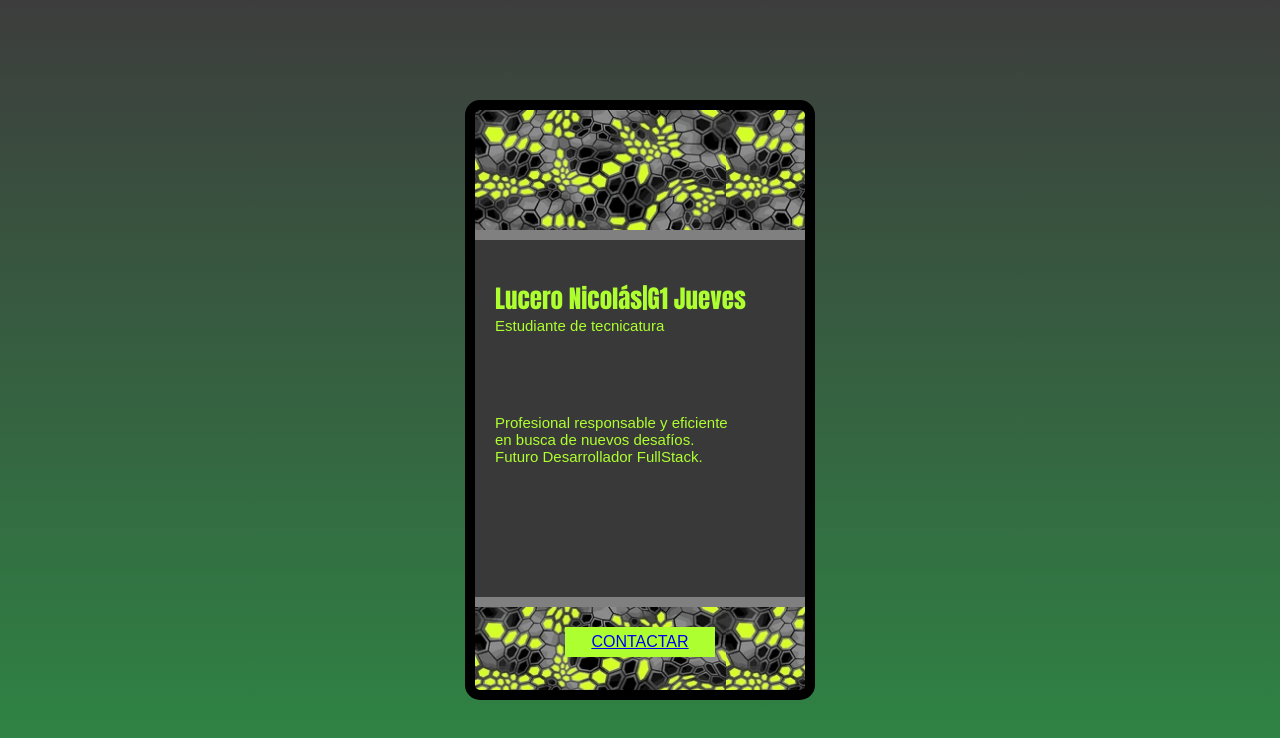
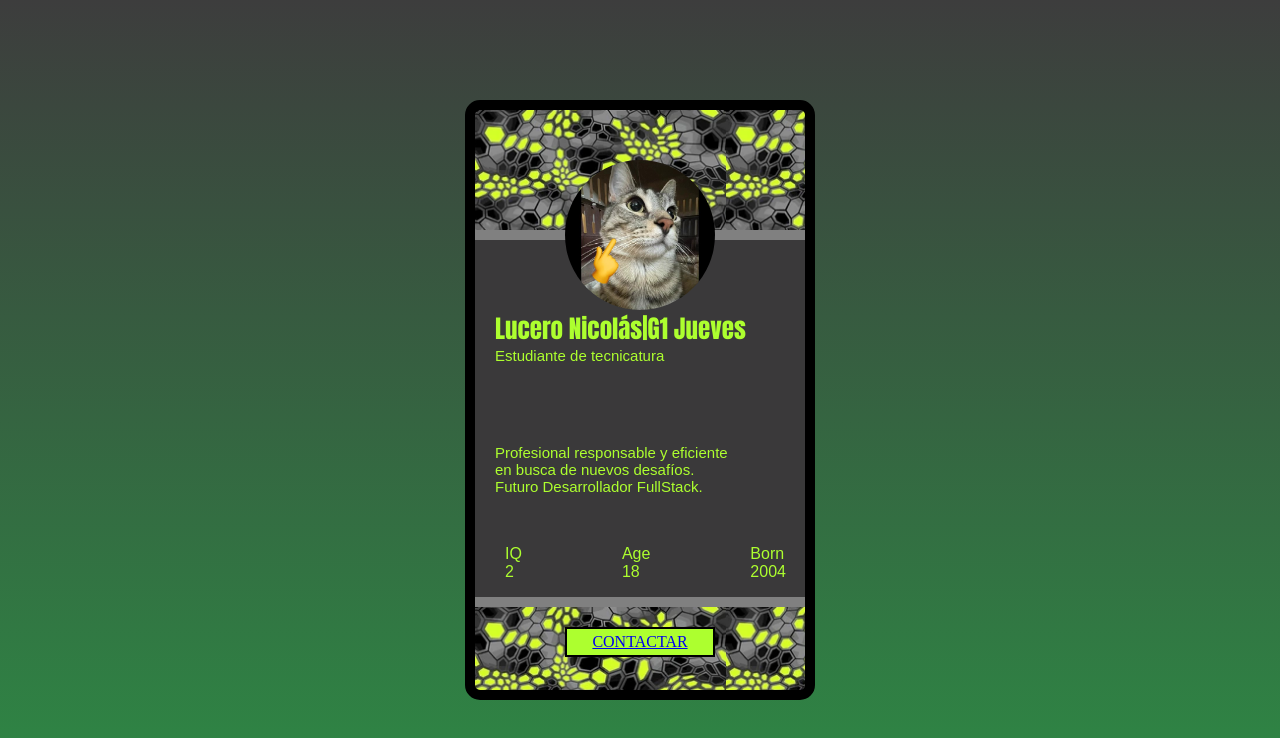
Before and after one commit to KoichiOhMaiGaa/Evaluacion02-05-24, a plain HTML site: page index.html in a window 1280 px wide. Drawn offline with Linux system fonts and the light colour scheme.

Commit message:
watashi no na wa kira yoshikage, nenre sanjuu sansai

```diff
--- a/css/harryEstilos.css
+++ b/css/harryEstilos.css
@@ -46,7 +46,7 @@ body {
         color: greenyellow;
 
         .titulo {
-            padding-top: 40px;
+            padding-top: 70px;
             padding-left: 20px;
             font-size: 25px;
             font-family: Impact, Haettenschweiler, 'Arial Narrow Bold', sans-serif;
@@ -61,16 +61,28 @@ body {
             padding-left: 20px;
             font-size: 15px;
         }
+        .data{
+            display: flex;
+
+            gap: 40px;
+            .datazo{
+                padding-top: 20px;
+                margin: 30px;
+            }
+        }
+
 
     }
-
     .icono {
+        z-index: 1;
         position: absolute;
         width: auto;
         height: 150px;
-        margin-top: 40%;
+        margin-top: 15%;
         border-radius: 50%;
     }
+
+
 
     .boton {
         display: grid;
@@ -79,6 +91,8 @@ body {
         height: 30px;
         width: 150px;
         color: white;
+        font-family: 'Times New Roman', Times, serif !important;
+        border: solid 2px black;
         background-color: greenyellow;
     }
 }
--- a/index.html
+++ b/index.html
@@ -11,14 +11,21 @@
 <body>
     <div class="container">
         <article class="tarjeta">
-            <div class="perfil"> <img class="icono" src="./img/icono.jpg"></div>
+             <img class="icono" src="./img/icono.jpg">
             <div class="centro">
                 <p class="titulo">Lucero Nicolás|G1 Jueves</p>
                 <p class="subtitulo">Estudiante de tecnicatura</p>
                 <p class="texto">Profesional responsable y eficiente</p>
                 <p class="texto">en busca de nuevos desafíos.</p>
                 <p class="texto">Futuro Desarrollador FullStack.</p>
-                <div class="datos"></div>
+                <div class="data">
+                    <div class="datazo">IQ<br>
+                    2 </div>
+                    <div class="datazo">Age<br>
+                        18 </div>
+                    <div class="datazo">Born<br>
+                            2004 </div>
+                </div>
             </div>
             <div class="boton">
                 <a href="https://youtu.be/2TSaAysdHhk?si=bbTO6EDJ6jsYnOUm">CONTACTAR</a>
```
